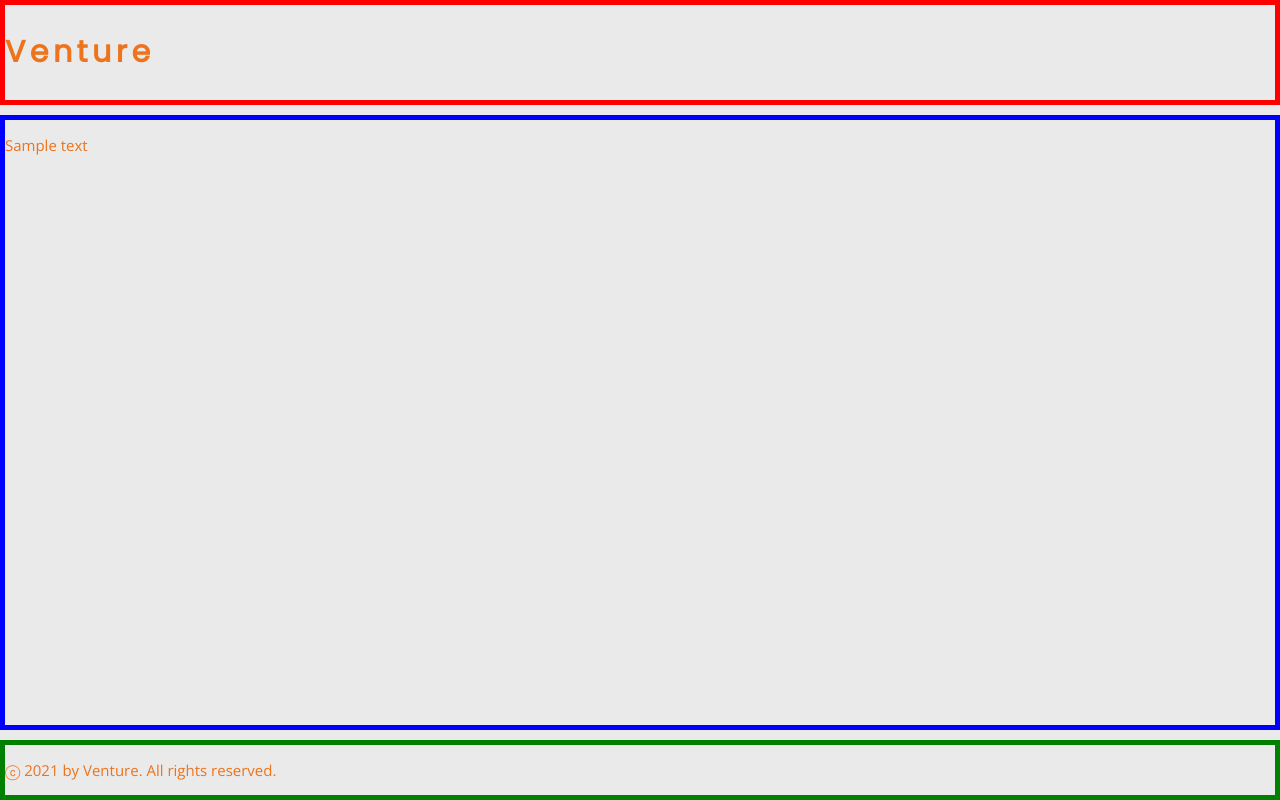
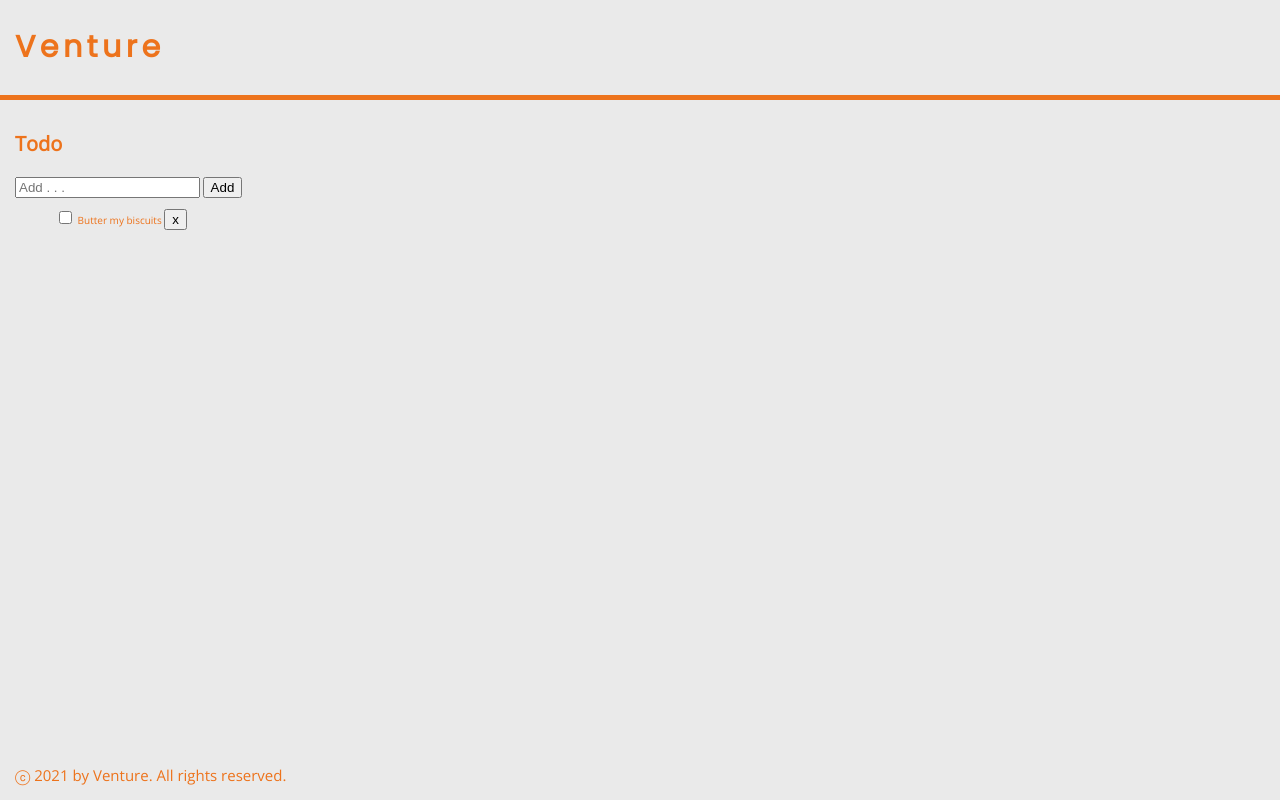
Before and after one commit to jrdorn/Venture, a plain HTML site: page index.html in a window 1280 px wide. Drawn offline with nearby package versions, Linux system fonts and the light colour scheme.

Commit message:
Initial list

```diff
--- a/css/style.css
+++ b/css/style.css
@@ -28,17 +28,18 @@ html {
 
 .head {
   grid-area: head;
-  border: 5px solid red;
+  border-bottom: 0.5em solid #ed731c;
 }
 
 .tdlist {
   grid-area: tdlist;
-  border: 5px solid blue;
+  margin-left: 1.5em;
+  /* border: 5px solid blue; */
 }
 
 .footer {
   grid-area: footer;
-  border: 5px solid green;
+  margin-left: 1.5em;
 }
 
 body {
@@ -80,3 +81,23 @@ h3 {
 p {
   font-size: 1.5rem;
 }
+
+/* || Layout */
+
+header {
+  margin-left: 1.5em;
+}
+
+/* list  */
+
+ul {
+  list-style-type: none;
+}
+
+.todo-items {
+  min-width: 350px;
+}
+
+.checked {
+  text-decoration: line-through;
+}
--- a/index.html
+++ b/index.html
@@ -15,7 +15,23 @@
   </section>
 
   <section class="tdlist">
-    <p>Sample text</p>
+    <div class="container">
+      <h3>Todo</h3>
+
+      <form class="todo-form">
+        <input type="text" class="todo-input" placeholder="Add . . ." />
+        <button type="submit" class="add-button">Add</button>
+      </form>
+
+      <ul class="todo-items">
+        <!-- test item -->
+        <li class="item" data-key="1594003133171">
+          <input class="checkbox" type="checkbox" />
+          Butter my biscuits
+          <button class="delete-button">x</button>
+        </li>
+      </ul>
+    </div>
   </section>
 
   <section class="footer">
--- a/js/main.js
+++ b/js/main.js
@@ -0,0 +1,9 @@
+//select everything
+//select todo-form
+const todoForm = document.querySelector(".todo-form");
+//select input box
+const todoInput = document.querySelector(".todo-input");
+//select ul with class .todo-items
+const todoItemsList = document.querySelector(".todo-items");
+//array to store every todo
+const todos = [];
```
